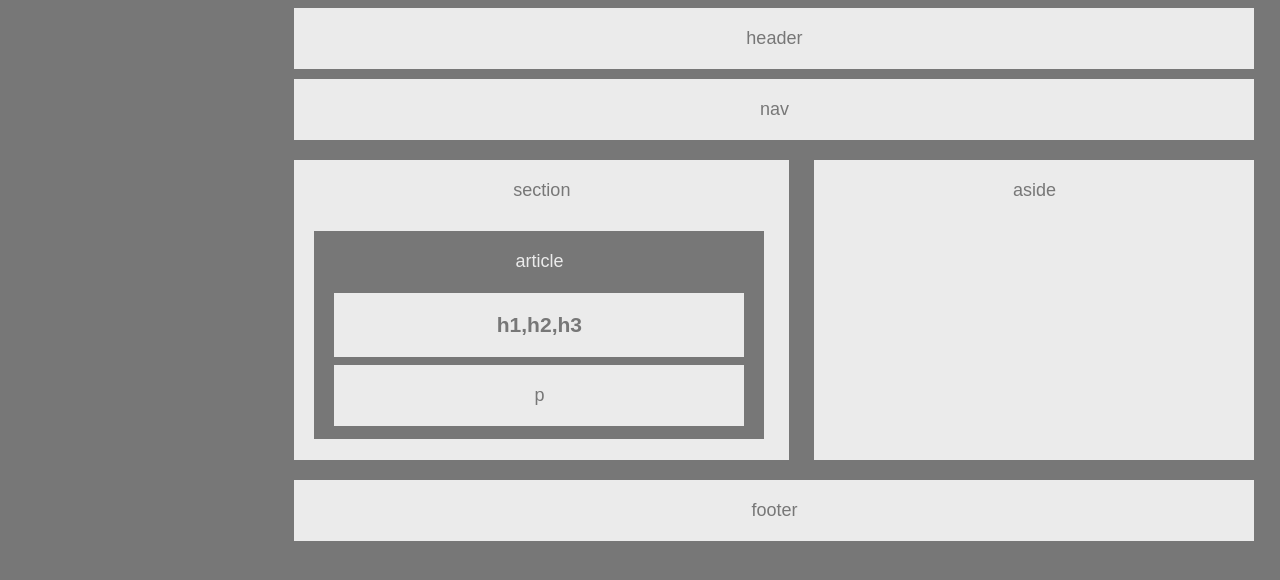
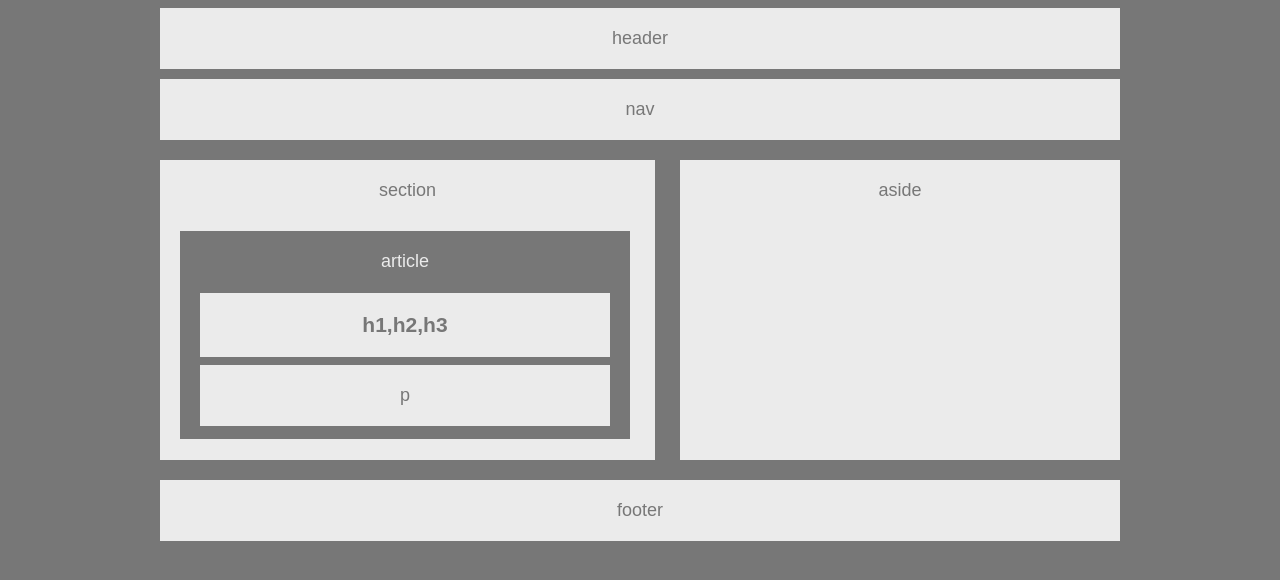
Before and after one commit to JMM2016/HW-Wireframe, a plain HTML site: page index.html in a window 1280 px wide. Drawn offline with Linux system fonts and the light colour scheme.

Commit message:
final commit

```diff
--- a/index.html
+++ b/index.html
@@ -4,9 +4,8 @@
 	<title>Wireframe</title>
 	<link rel="stylesheet" type="text/css" href="style.css">
 </head>
-<body> <!-- parent = absolute, div = relative-center alignment -->
+<body>
 	<div>
-
 		<header>
 		  header
 		</header>
@@ -19,15 +18,12 @@
 		  section
 		  <article>
 			article
-	  	<!-- <section id ="Hs"> -->
 			<h1>
 				h1,h2,h3
 			</h1>
-	  	<!-- </section> -->
 			<p>
 				p
 			</p>
-	  	<!-- possibly <p> should be a section that has a <p> ?? -->
 		  </article>
 		</section>
 
@@ -38,16 +34,6 @@
 		<footer>
 		  footer
 		</footer>
-
 	</div>
-
 </body>
 </html>
-
-<!-- Header
-Nav
-Aside
-Section
-Article (With a Heading)
-Headers
-Paragraph -->
--- a/style.css
+++ b/style.css
@@ -1,7 +1,7 @@
 * {
 	text-align: center;
 	box-sizing: border-box;
-	width: 960px;
+	/*width: 960px;*/
 	color: #777;
 }
 
@@ -13,13 +13,12 @@ body {
 }
 
 div {
-	position:fixed;
-	left: 23%;
+	width: 960px;
+	margin-left: auto;
+	margin-right: auto;
+	overflow: auto;
+	/*position:fixed;*/
 }
-
- /*boxColors {
- 	background: #ebebeb;
- }*/
 
 header {
   margin-bottom: 10px;
@@ -80,13 +79,3 @@ footer {
  	background: #ebebeb;
 	clear: both;
 }
-
-/*Body
-Section
-Article
-.clear
-Your text elements: h1, p, etc.
-body: 960px
-section: 495px
-float, padding, margin, display, overflow, clear and text-align
-*/
```
Lines whose indentation alone changed are shown as unchanged.
